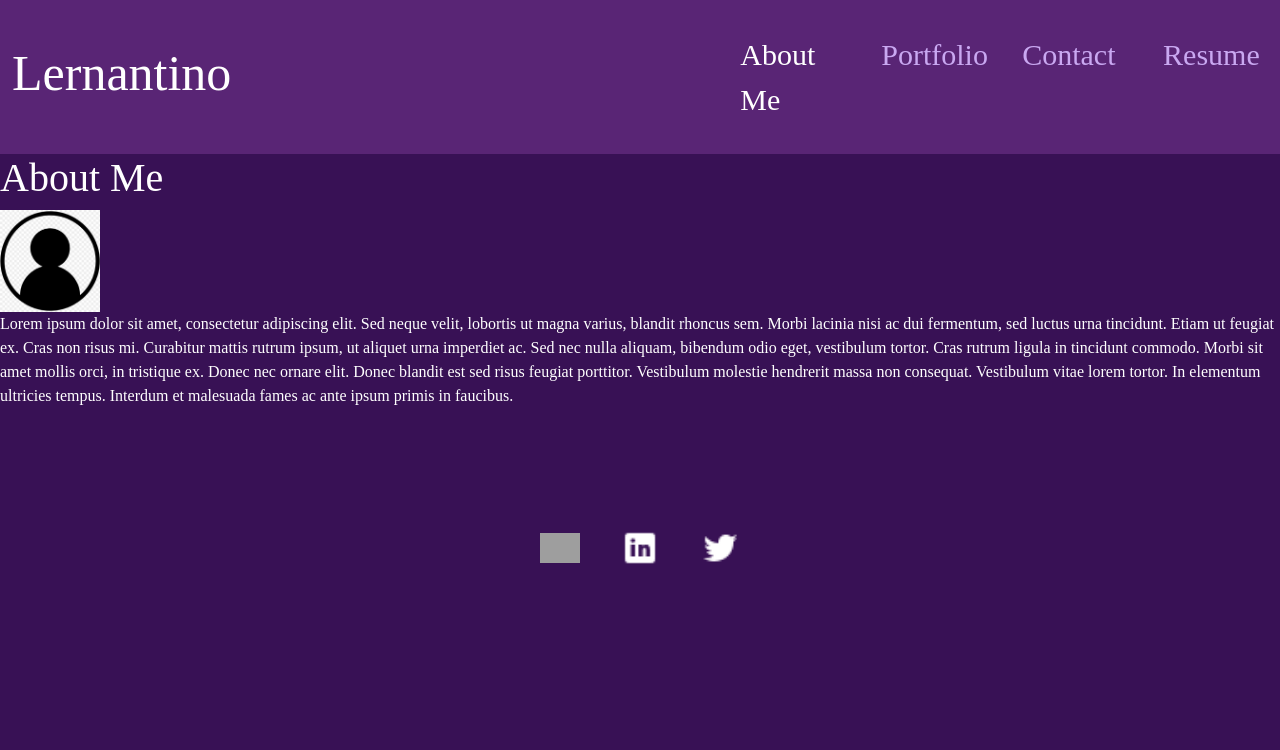
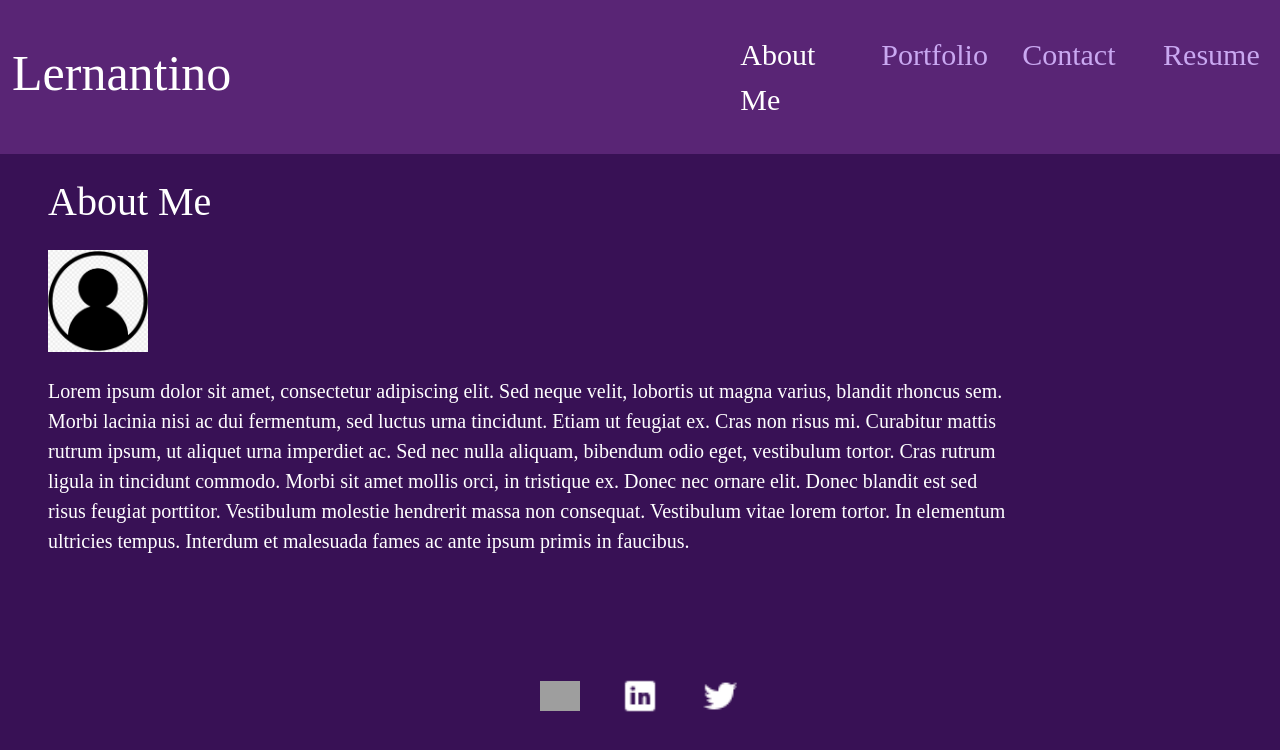
Before and after one commit to vossellerm/react-employee-portfolio, a React (Create React App) app: page / in a window 1280 px wide. Shown: the top 750 px of the page. Built offline with nearby package versions, Linux system fonts and the light colour scheme; grey boxes are pictures that could not be loaded.

Commit message:
styling about me

```diff
--- a/src/components/pages/AboutMe.js
+++ b/src/components/pages/AboutMe.js
@@ -5,16 +5,19 @@ const styles = {
   avatar: {
     width: "100px",
   },
+  bio: {
+    fontSize: 20,
+  },
 };
 
 export default function AboutMe() {
   return (
     <div>
-      <h1>About Me</h1>
+      <h1 className="my-4 ms-5">About Me</h1>
       <div>
-        <img src={avatar} alt="" style={styles.avatar} />
+        <img src={avatar} alt="" style={styles.avatar} className="mb-4 ms-5" />
       </div>
-      <p>
+      <p className="ms-5 w-75" style={styles.bio}>
         Lorem ipsum dolor sit amet, consectetur adipiscing elit. Sed neque
         velit, lobortis ut magna varius, blandit rhoncus sem. Morbi lacinia nisi
         ac dui fermentum, sed luctus urna tincidunt. Etiam ut feugiat ex. Cras
```
